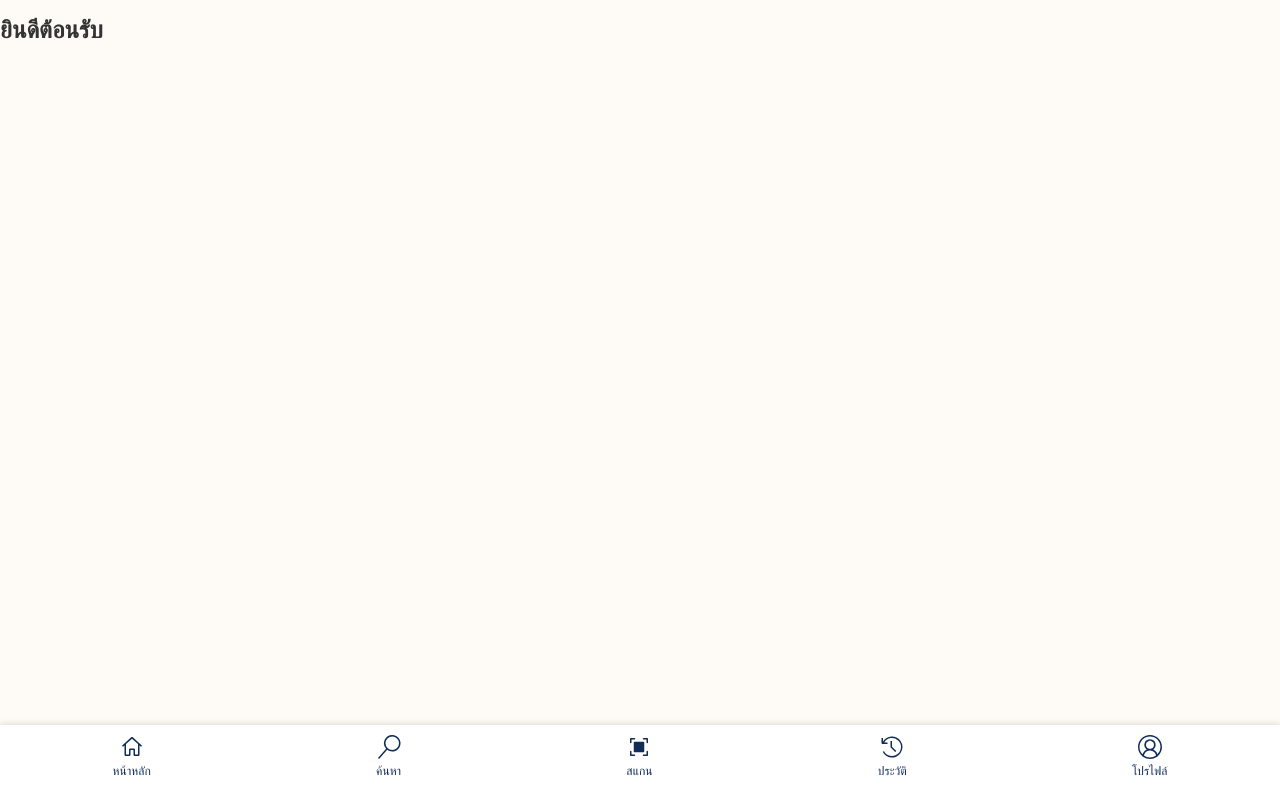
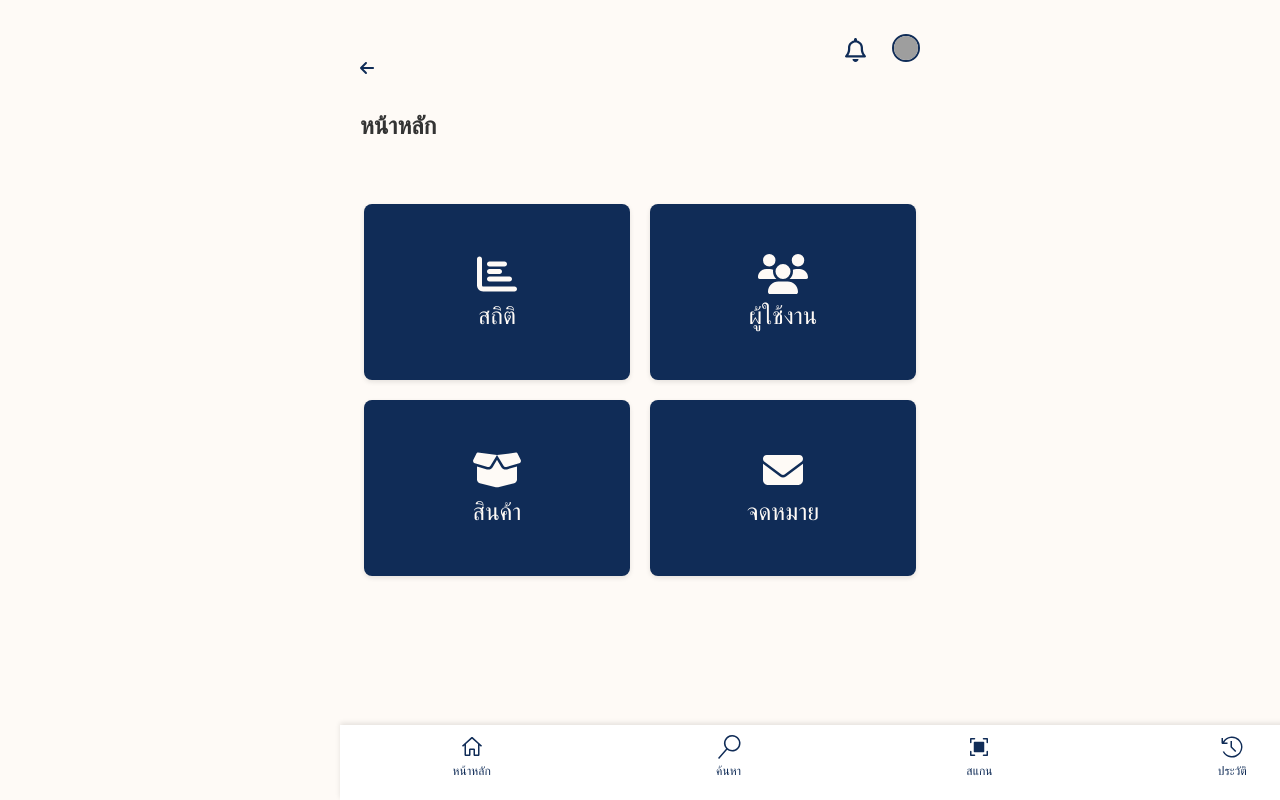
Before and after one commit to punyanuch463/Foot3DModel_Thesis, a Next.js app: page /HomePage in a window 1280 px wide. Built offline with nearby package versions, Linux system fonts and the light colour scheme; grey boxes are pictures that could not be loaded; a web font is replaced by a local one.

Commit message:
update css 15 Oct

```diff
--- a/pages/HomePage.js
+++ b/pages/HomePage.js
@@ -1,50 +1,116 @@
 "use client";
-// pages/index.tsx
-import React from 'react';
-import { VscHome, VscAccount, VscSearch, VscHistory  } from 'react-icons/vsc';
-import { PiScanFill} from 'react-icons/pi';
-import { useRouter } from 'next/router';
-import Link from "next/link"
+import React, { useState } from "react";
+import { FontAwesomeIcon } from "@fortawesome/react-fontawesome";
+import { faArrowLeft, faChevronDown, faTimes } from "@fortawesome/free-solid-svg-icons";
+import { faBell, faClock  } from "@fortawesome/free-regular-svg-icons";
+import { faChartBar, faUsers, faBoxOpen, faEnvelope } from "@fortawesome/free-solid-svg-icons";
+import "react-datepicker/dist/react-datepicker.css";
+import { VscHome, VscAccount, VscSearch, VscHistory } from "react-icons/vsc";
+import { PiScanFill } from "react-icons/pi";
+import { useRouter } from "next/router";
+
 const HomePage = () => {
-  const router = useRouter();  // ใช้ useRouter เพื่อเข้าถึง routerd
-
+  const router = useRouter();
+  const [showNotification, setShowNotification] = useState(false);
 
   const goToEditAccount = () => {
-    router.push('/EditAccount');
+    router.push("/EditAccount");
   };
 
-  const goToHistoryPage = () => {
-    router.push('/HistoryPage');
+  const goToUserHistory= () => {
+    router.push("/UserHistory");
+  };
+
+  const goToHomePage= () => {
+    router.push("/HomePage");
+  };
+
+  const toggleNotification = () => {
+    setShowNotification(!showNotification);
+  };
+
+  const closeNotification = () => {
+    setShowNotification(false);
   };
 
   return (
-    <div>
-      {/* เนื้อหาของหน้าหลัก */}
-      <h1>ยินดีต้อนรับ</h1>
+    <div className="historyPage">
+      {showNotification && <div className="darkened-background" />}
+      {/* Search bar */}
+      <div className="searchBar">
+        <div className="header-with-back-icon">
+          <FontAwesomeIcon
+            icon={faArrowLeft}
+            className="back-icon"
+            onClick={() => router.back()}
+          />
+          <div className="top-right-icon">
+            <FontAwesomeIcon
+              icon={faBell}
+              className="notification-icon"
+              onClick={toggleNotification}
+            />
+            {showNotification && (
+              <div className="notification-popup">
+                <FontAwesomeIcon
+                  icon={faTimes}
+                  className="close-icon"
+                  onClick={closeNotification}
+                />
+                <p className="notification-title"><strong>แจ้งเตือน</strong></p>
+                <div className="notification-content">
+                  <FontAwesomeIcon icon={faClock} className="clock-icon" />
+                  <span>รหัสการสั่ง 0003, ส่งภาพถ่าย<br />ให้ผู้ดูแลระบบแล้ว</span>
+                </div>
+                <p className="notification-time">ตอนนี้</p>
+              </div>
+            )}
+            <img
+              src="/path/to/profile-picture.jpg"
+              alt="Profile"
+              className="profile-pic"
+            />
+          </div>
+        </div>
+        <h1>หน้าหลัก</h1>
+      </div>
+
+      {/* Content Menu */}
+      <div className="content-menu">
+        <div className="content-item">
+        <FontAwesomeIcon icon={faChartBar} className="content-icon" />
+          <span>สถิติ</span>
+        </div>
+        <div className="content-item">
+        <FontAwesomeIcon icon={faUsers} className="content-icon" />
+          <span>ผู้ใช้งาน</span>
+        </div>
+        <div className="content-item">
+        <FontAwesomeIcon icon={faBoxOpen} className="content-icon" />
+          <span>สินค้า</span>
+        </div>
+        <div className="content-item">
+        <FontAwesomeIcon icon={faEnvelope} className="content-icon" />
+          <span>จดหมาย</span>
+        </div>
+      </div>
 
       {/* MenuBar */}
       <div className="menuBar">
-        <div className="menuItem">
+        <div className="menuItem" onClick={goToHomePage}>
           <VscHome />
           <p>หน้าหลัก</p>
         </div>
-        <div className="menuItem">
-          < VscSearch />
+        <div className="menuItem" onClick={() => router.push("/search")}>
+          <VscSearch />
           <p>ค้นหา</p>
         </div>
-        <Link
-            href="/takePhotoFoot/takePhotoFootLeft1"
-          >
-            {/* <a className={styles.card}> */}
-            <div className="menuItem">
+        <div className="menuItem" onClick={() => router.push("/scan")}>
           <PiScanFill />
           <p>สแกน</p>
         </div>
-            {/* </a> */}
-          </Link>
-
-        <div className="menuItem"  onClick={goToHistoryPage}>
-          < VscHistory />
+        <div className="menuItem" onClick={goToUserHistory}>
+          <VscHistory />
           <p>ประวัติ</p>
         </div>
         <div className="menuItem" onClick={goToEditAccount}>
--- a/styles/globals.css
+++ b/styles/globals.css
@@ -381,9 +381,6 @@ select.open {
   font-size: 12px;
 }
 
-.menuItem:hover {
-  color: #007bff;
-}
 .menuItem svg {
   font-size: 24px;
 }
@@ -406,10 +403,38 @@ select.open {
   transform: translateY(-50%);
   pointer-events: none; /* ไม่ให้ไอคอนขวางการคลิกที่ dropdown */
 }
+/*Menu Styles */
+.content-menu {
+  display: grid; /* ใช้ grid layout แทน flex */
+  grid-template-columns: repeat(2, 1fr); /* กำหนด 2 คอลัมน์ */
+  gap: 20px; /* ระยะห่างระหว่างไอเท็ม */
+  margin-top: 20px; /* เพิ่มระยะห่างจากส่วนอื่น */
+  padding: 24px
+}
 
+.content-item {
+  display: flex;
+  flex-direction: column; /* จัดเรียงแนวตั้ง */
+  align-items: center; /* จัดให้อยู่กลาง */
+  justify-content: center; /* จัดกลางแนวตั้ง */
+  padding: 15px; /* Padding รอบๆ item */
+  padding-top: 50px;
+  padding-bottom: 50px;
+  border-radius: 8px; /* มุมโค้ง */
+  box-shadow: 0 2px 5px rgba(0, 0, 0, 0.1); /* เงา */
+  background-color: #102c57; /* สีพื้นหลัง */
+  color: #FEFAF6;
+  transition: box-shadow 0.3s; /* เอฟเฟคตอน hover */
+  font-size: 24px;
+}
+
+.content-icon {
+  font-size: 40px; /* ขนาดของไอคอน */
+  margin-bottom: 8px; /* ระยะห่างจากข้อความ */
+  color: #FEFAF6; /* สีไอคอน */
+}
 
 /* HistoryPage */
-
 /* จัดการโครงสร้างหลักของหน้า */
 .historyPage {
   max-width: 600px;
@@ -519,7 +544,7 @@ select.open {
   display: flex;
   justify-content: space-between;
   align-items: center;
-  margin-bottom: 15px; /* เพิ่มระยะห่างด้านล่าง */
+
 }
 
 .orderCode {
@@ -754,3 +779,51 @@ color: #555;
 .info-card li {
   margin: 5px 0;
 }
+
+/* User History */
+.notification-popup {
+  position: absolute;
+  top: 80px; /* ปรับตามตำแหน่งที่ต้องการ */
+  right: 18px;
+  width: 250px;
+  padding: 16px;
+  background-color: white;
+  border: 1px solid #ccc;
+  box-shadow: 0 4px 6px rgba(0, 0, 0, 0.1);
+  border-radius: 8px;
+  z-index: 100;
+}
+
+.notification-title {
+  margin-top: 16px;
+  font-weight: bold;
+  color: #102c57;
+}
+
+.notification-content {
+  display: flex;
+  align-items: center;
+  margin-bottom: 8px;
+  font-size: 16px;
+}
+
+.clock-icon {
+  margin-right: 16px;
+}
+
+.close-icon {
+  position: absolute;
+  top: 10px;
+  right: 7px;
+  margin-top: 8px;
+  margin-right: 8px;
+  cursor: pointer;
+  color: #102c57;
+}
+
+.notification-time {
+  text-align: right;
+  color: #888;
+  font-size: 12px;
+  margin-bottom: 8px;
+}
```
Also changed, not shown: pages/UserHistory.js (+37 -2 lines).
